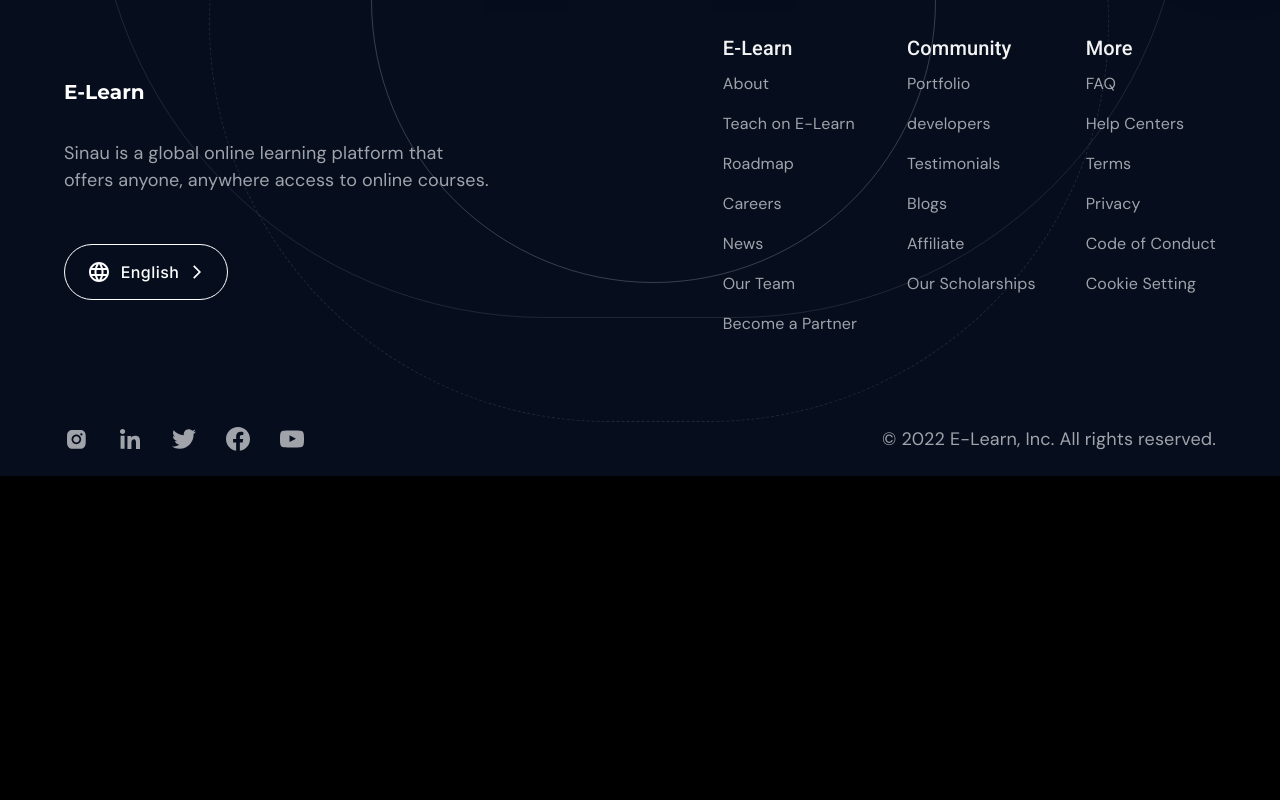
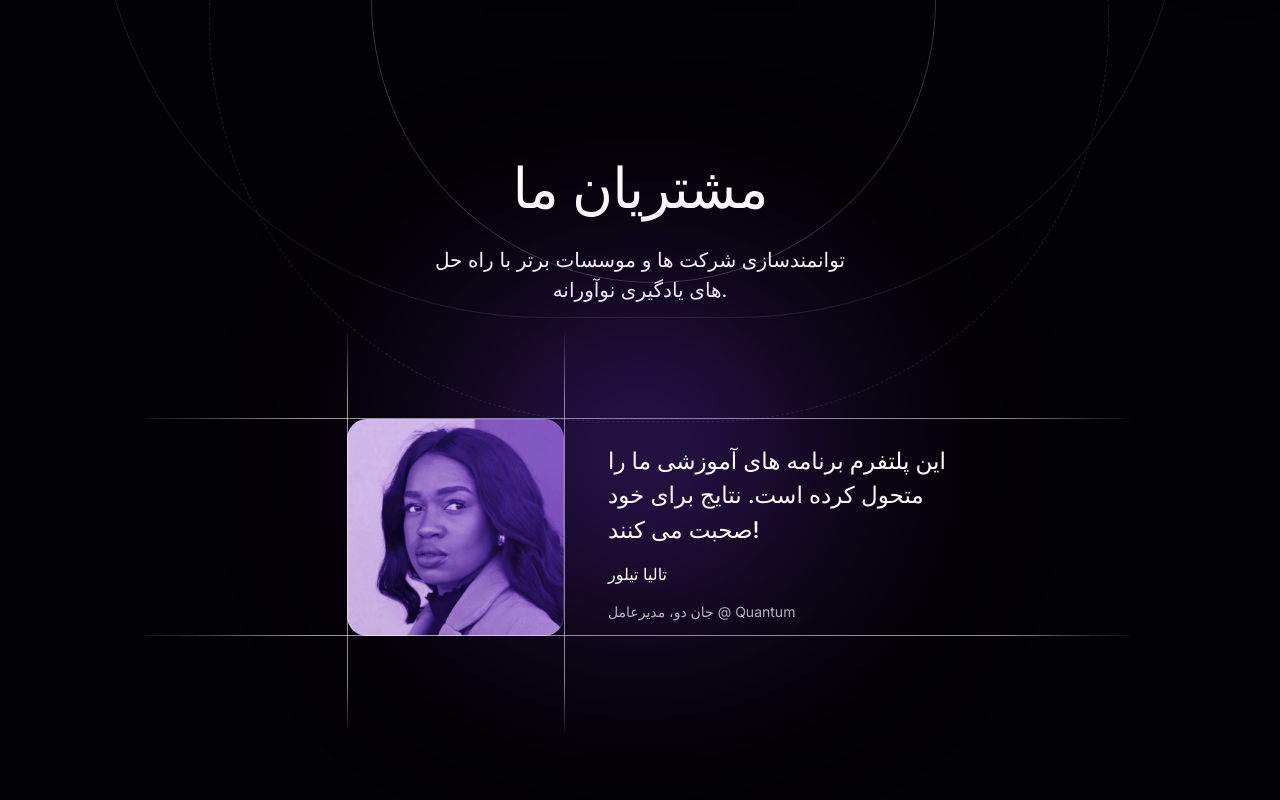
Before and after one commit to abdulmoiz180/Mudaris, a React (Vite) app: page / in a window 1280 px wide. Shown: the part 800-1600 px from the top of the page. Before the commit the page ends 1277 px from the top, so only its background shows below. Built offline with nearby package versions, Linux system fonts and the light colour scheme.

Commit message:
Data is rendered in both languages

```diff
--- a/src/Constants/Seed.js
+++ b/src/Constants/Seed.js
@@ -27,21 +27,18 @@ tag:"NEW",
 export const pagesnav_eng = ["Explore", "Analysis Personalize", "Try Now", "Portfolio"];
 export const navRightBtns_eng = ["EN", Heart, Cart, "Sign In", "Get Started"];
 
-export let clientdata_eng = [
-  {
+export let clientdata_eng = {
+
     title: "Our Clients",
     description:
-      "Empowering top companies and institutions with innovative learning solutions.",
-  },
-
-  {
+"Empowering top companies and institutions with innovative learning solutions.",
     platformdescription:
       "This platform has revolutionized our training programs. The results speak for themselves!",
     clientname: "Talia Taylor",
     clientrole: "John Doe, CEO of @ Quantum",
     img: Client,
-  },
-];
+  }
+
 
 export const StudentReviews_eng = [
   {
--- a/src/Constants/SeedPersian.js
+++ b/src/Constants/SeedPersian.js
@@ -40,21 +40,16 @@ export const whyElearn_per = [
   },
 ];
 
-export let clientdata_per = [
-  {
+export let clientdata_per = {
     title: "مشتریان ما",
     description:
       "توانمندسازی شرکت ها و موسسات برتر با راه حل های یادگیری نوآورانه.",
-  },
-
-  {
     platformdescription:
       "این پلتفرم برنامه های آموزشی ما را متحول کرده است. نتایج برای خود صحبت می کنند!",
     clientname: "تالیا تیلور",
     clientrole: "جان دو، مدیرعامل @ Quantum",
     img: Client,
-  },
-];
+  }
 
 export const StudentReviews_per = [
   {
--- a/src/Pages/Home/index.jsx
+++ b/src/Pages/Home/index.jsx
@@ -11,13 +11,13 @@ const Home = () => {
   return (
     <section className="home-page column primary-bg">
       <Hero />
-      {/* <Testimonials /> */}
-      {/* <Courses /> */}
-      {/* <Review />
+      <Testimonials />
+       <Courses />
+       <Review />
       <E_Learn />
       <PriceCards />
       <FAQ />
-      <GetStart /> */}
+      <GetStart />
     </section>
   );
 };
--- a/src/components/PriceCards/Index.jsx
+++ b/src/components/PriceCards/Index.jsx
@@ -17,10 +17,10 @@ export const PriceCards = () => {
     <Container className="price-container">
       <Box className="text-container">
         <Typography variant="h1" className="plan-title inter">
-          {paymentPlans[0].title}
+          {paymentPlans_eng[0].title}
         </Typography>
         <Typography variant="body1" className="plan-description inter">
-          {paymentPlans[0].description}
+          {paymentPlans_eng[0].description}
         </Typography>
       </Box>
       <Box className="card-wrapper">
@@ -56,7 +56,7 @@ export const PriceCards = () => {
             </CardContent>
             <Box className="ButtonDiv">
               <Button className="subscribe-button">
-                {paymentPlans[4].subscribe}
+                {paymentPlans_eng[4].subscribe}
               </Button>
             </Box>
           </Card>
--- a/src/components/Testimonials/Testimonials.jsx
+++ b/src/components/Testimonials/Testimonials.jsx
@@ -5,15 +5,17 @@ import "../../global.css";
 import Client from "../../assets/Images/Client.png";
 import Ellipse7 from "../../assets/Images/Ellipse7.png";
 import Avatar from "../../assets/Images/Avatar.png";
+import {useLanguage} from "../../globalContext/GlobalProvider";
 
 function Testimonials() {
+  const { data } = useLanguage();
+
   return (
     <Box className="testim-container">
       <Box className="testim-box">
-        <h1 className="clients clr-white inter">Our Clients</h1>
+        <h1 className="clients clr-white inter">{data[3].title}</h1>
         <p className="clients clr-white inter">
-          Empowering top companies and institutions with innovative learning
-          solutions.
+        {data[3].description}
         </p>
       </Box>
       <Box className="testim-second-box">
@@ -24,12 +26,11 @@ function Testimonials() {
         </div>
         <div className="client-review">
           <p className="clr-white inter clienttext">
-            This platform has revolutionized our training programs. The results
-            speak for themselves!
+          {data[3].platformdescription}
           </p>
-          <p className="clr-white inter clientname">Talia Taylor</p>
+          <p className="clr-white inter clientname">{data[3].clientname}</p>
           <p className="lightgray inter clientrole">
-            John Doe, CEO of @ Quantum
+            {data[3].clientrole}
           </p>
         </div>
       </Box>
```
